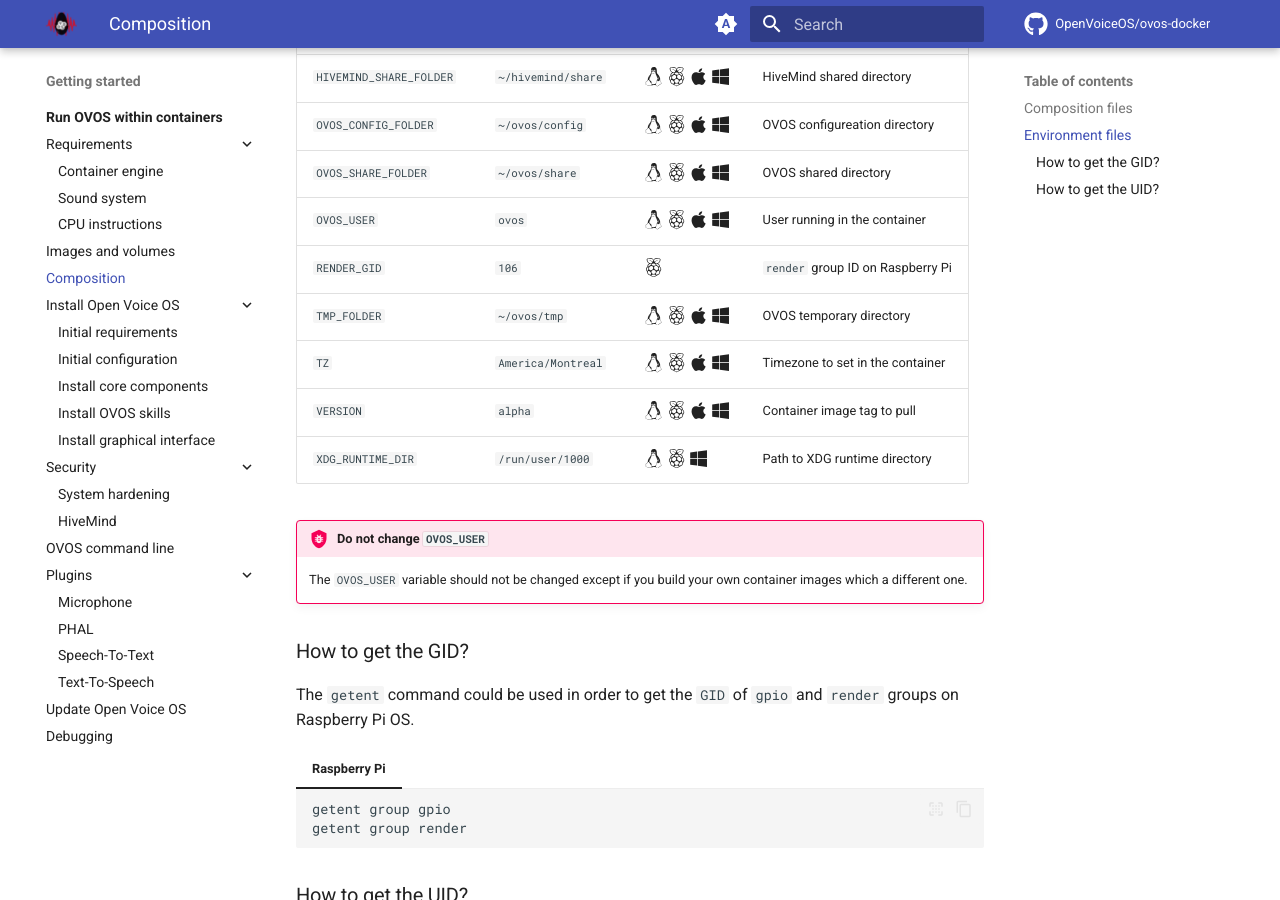
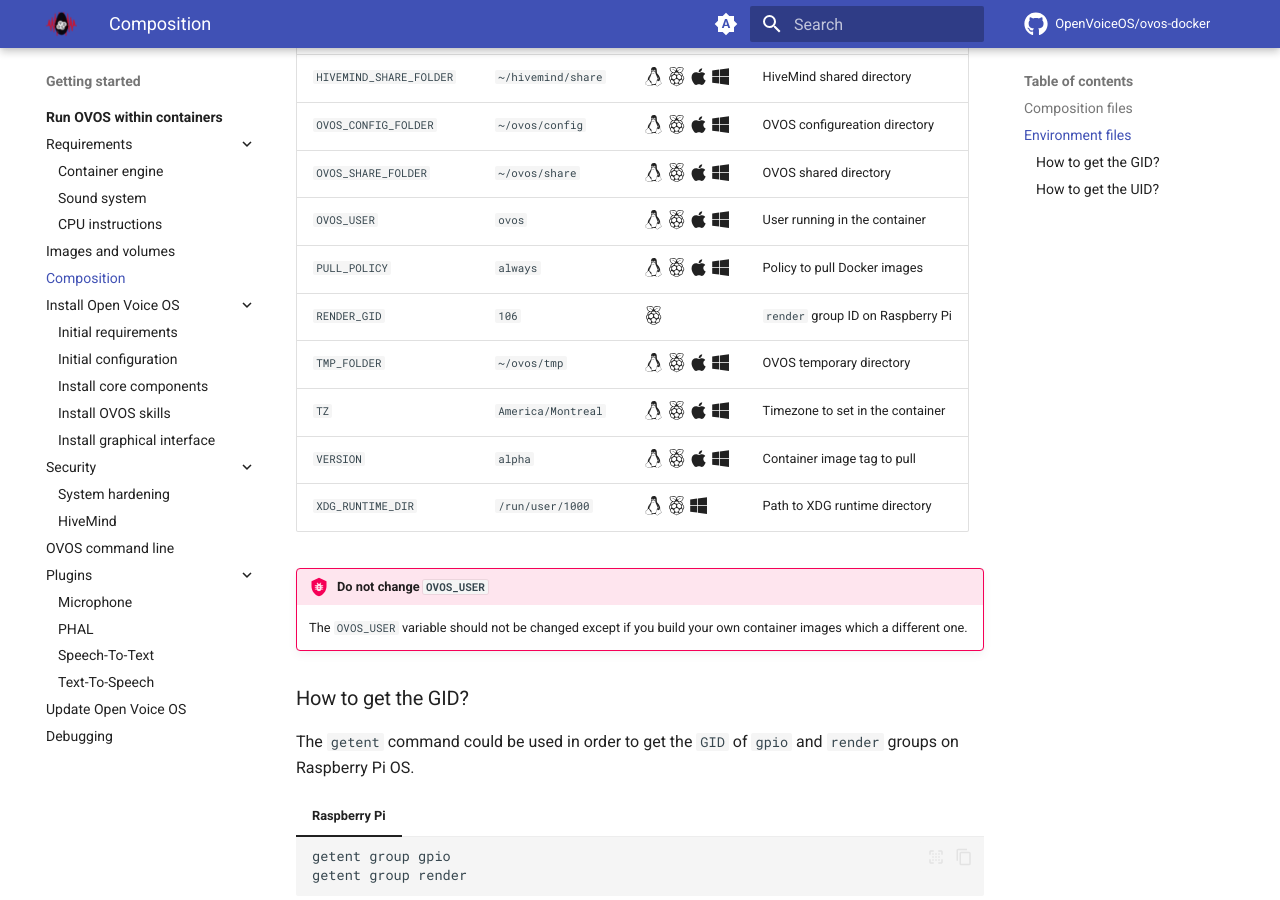
Before and after one commit to OpenVoiceOS/ovos-docker, an MkDocs documentation site: the page built from docs/getting-started/docker/composition.md, in a window 1280 px wide and 900 px high, scrolled down 1431 px. Built offline with MkDocs 1.6.1 and Material for MkDocs 9.7.7, drawn with Linux system fonts in a browser that asks for light colours; plug-ins that fetch from the network failed and are left out; comment, search, counter and statistics services are not loaded.

Commit message:
[composition] Add PULL_POLICY variable

```diff
--- a/docs/getting-started/docker/composition.md
+++ b/docs/getting-started/docker/composition.md
@@ -36,6 +36,7 @@ Some variables might need to be tuned to match your setup such as the `TZ`, `XDG
 | `OVOS_CONFIG_FOLDER`     | `~/ovos/config`     | :fontawesome-brands-linux:{ .lg title="Linux" } :fontawesome-brands-raspberry-pi:{ .lg title="Raspberry Pi" } :fontawesome-brands-apple:{ .lg title="Mac OS" } :fontawesome-brands-windows:{ .lg title="Windows WSL2" } | OVOS configureation directory     |
 | `OVOS_SHARE_FOLDER`      | `~/ovos/share`      | :fontawesome-brands-linux:{ .lg title="Linux" } :fontawesome-brands-raspberry-pi:{ .lg title="Raspberry Pi" } :fontawesome-brands-apple:{ .lg title="Mac OS" } :fontawesome-brands-windows:{ .lg title="Windows WSL2" } | OVOS shared directory             |
 | `OVOS_USER`              | `ovos`              | :fontawesome-brands-linux:{ .lg title="Linux" } :fontawesome-brands-raspberry-pi:{ .lg title="Raspberry Pi" } :fontawesome-brands-apple:{ .lg title="Mac OS" } :fontawesome-brands-windows:{ .lg title="Windows WSL2" } | User running in the container     |
+| `PULL_POLICY`            | `always`            | :fontawesome-brands-linux:{ .lg title="Linux" } :fontawesome-brands-raspberry-pi:{ .lg title="Raspberry Pi" } :fontawesome-brands-apple:{ .lg title="Mac OS" } :fontawesome-brands-windows:{ .lg title="Windows WSL2" } | Policy to pull Docker images      |
 | `RENDER_GID`             | `106`               | :fontawesome-brands-raspberry-pi:{ .lg title="Raspberry Pi" }                                                                                                                                                           | `render` group ID on Raspberry Pi |
 | `TMP_FOLDER`             | `~/ovos/tmp`        | :fontawesome-brands-linux:{ .lg title="Linux" } :fontawesome-brands-raspberry-pi:{ .lg title="Raspberry Pi" } :fontawesome-brands-apple:{ .lg title="Mac OS" } :fontawesome-brands-windows:{ .lg title="Windows WSL2" } | OVOS temporary directory          |
 | `TZ`                     | `America/Montreal`  | :fontawesome-brands-linux:{ .lg title="Linux" } :fontawesome-brands-raspberry-pi:{ .lg title="Raspberry Pi" } :fontawesome-brands-apple:{ .lg title="Mac OS" } :fontawesome-brands-windows:{ .lg title="Windows WSL2" } | Timezone to set in the container  |
```
